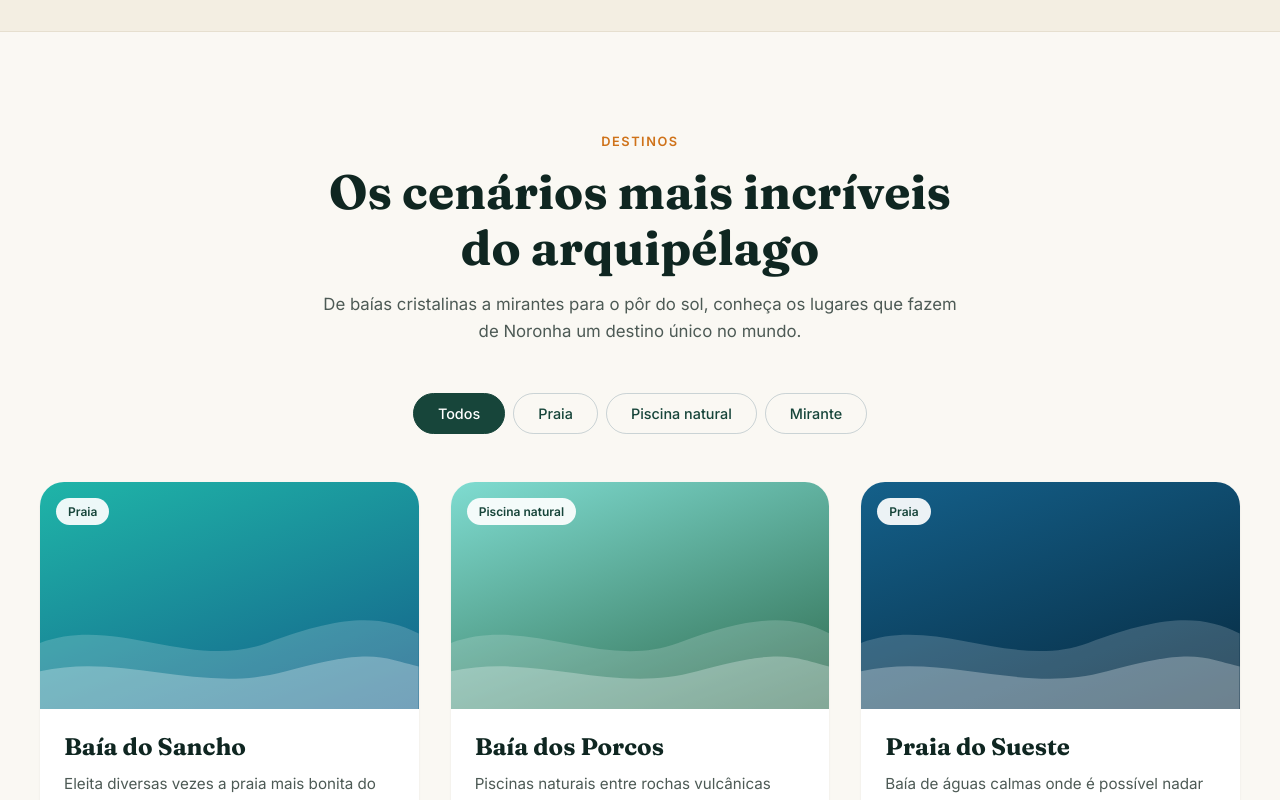
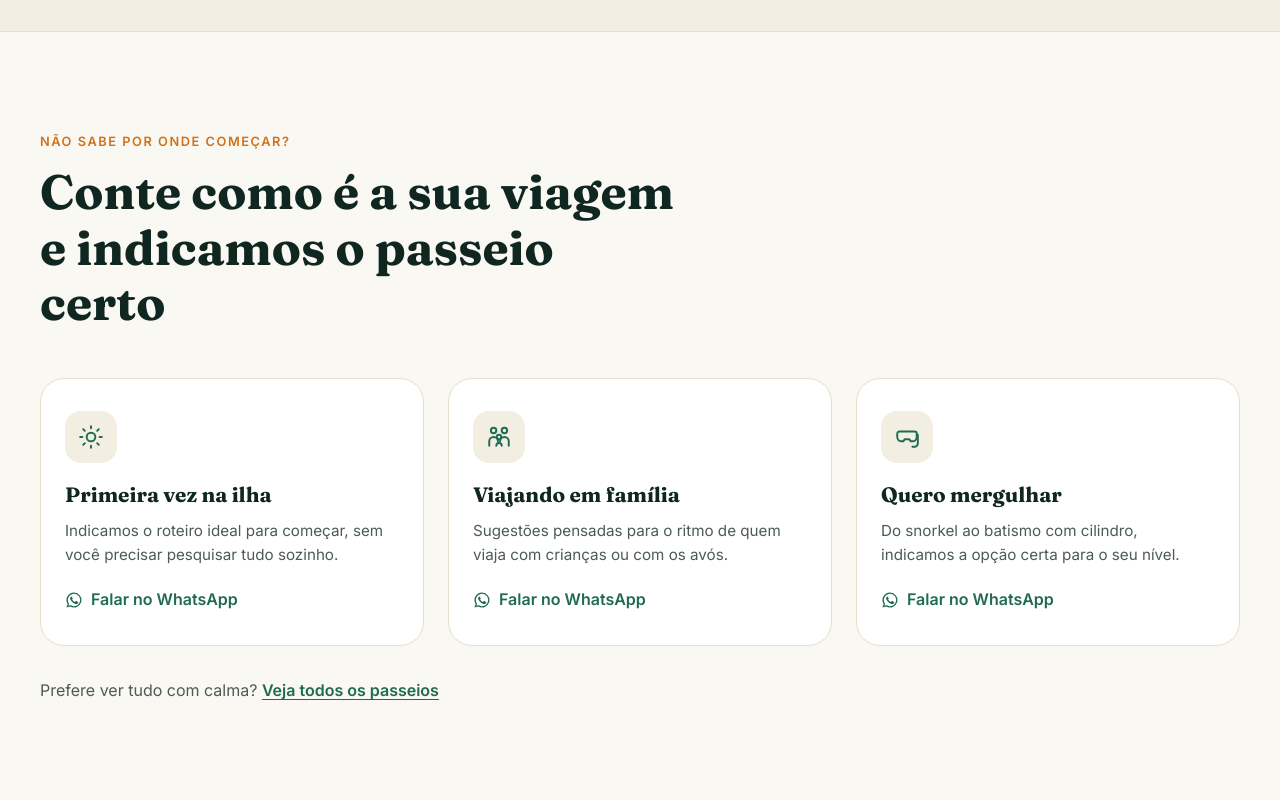
Before and after one commit to camilagermanoo/adrianoNoronha, a React (Vite) app: page / in a window 1280 px wide. Shown: the part 1120-1920 px from the top of the page. Built offline with nearby package versions, Linux system fonts and the light colour scheme.

Commit message:
feat(trip-profiles): add guided recommendations by traveler profile
- Add profile cards for first-time, family and diving travelers
- Open WhatsApp with a message tailored to each profile
- Allow SectionHeader to expose an id for aria-labelledby

```diff
--- a/src/App.tsx
+++ b/src/App.tsx
@@ -3,8 +3,9 @@ import { Footer } from './components/Footer/Footer'
 import { Header } from './components/Header/Header'
 import { Hero } from './components/Hero/Hero'
 import { TopBar } from './components/TopBar/TopBar'
+import { Tours } from './components/Tours/Tours'
+import { TripProfiles } from './components/TripProfiles/TripProfiles'
 import { TrustBar } from './components/TrustBar/TrustBar'
-import { Tours } from './components/Tours/Tours'
 import { WhatsAppFloat } from './components/WhatsAppFloat/WhatsAppFloat'
 
 function App() {
@@ -15,6 +16,7 @@ function App() {
       <main>
         <Hero />
         <TrustBar />
+        <TripProfiles />
         <Destinations />
         <Tours />
       </main>
--- a/src/components/SectionHeader/SectionHeader.tsx
+++ b/src/components/SectionHeader/SectionHeader.tsx
@@ -1,6 +1,7 @@
 import styles from './SectionHeader.module.css'
 
 interface SectionHeaderProps {
+  id?: string
   eyebrow: string
   title: string
   description?: string
@@ -9,6 +10,7 @@ interface SectionHeaderProps {
 }
 
 export function SectionHeader({
+  id,
   eyebrow,
   title,
   description,
@@ -18,7 +20,9 @@ export function SectionHeader({
   return (
     <header className={`${styles.header} ${styles[align]} ${styles[tone]}`}>
       <span className={styles.eyebrow}>{eyebrow}</span>
-      <h2 className={styles.title}>{title}</h2>
+      <h2 id={id} className={styles.title}>
+        {title}
+      </h2>
       {description && <p className={styles.description}>{description}</p>}
     </header>
   )
--- /dev/null
+++ b/src/components/TripProfiles/TripProfiles.module.css
@@ -0,0 +1,74 @@
+.section {
+  padding-block: var(--space-24) var(--space-16);
+}
+
+.grid {
+  display: grid;
+  grid-template-columns: repeat(auto-fit, minmax(260px, 1fr));
+  gap: var(--space-6);
+  list-style: none;
+}
+
+.card {
+  display: flex;
+  flex-direction: column;
+  gap: var(--space-3);
+  padding: var(--space-8) var(--space-6);
+  border: 1px solid var(--color-sand-300);
+  border-radius: var(--radius-lg);
+  background: var(--color-white);
+  transition:
+    border-color var(--transition-base),
+    box-shadow var(--transition-base);
+}
+
+.card:hover {
+  border-color: var(--color-forest-500);
+  box-shadow: var(--shadow-md);
+}
+
+.icon {
+  display: grid;
+  place-items: center;
+  width: 52px;
+  height: 52px;
+  margin-bottom: var(--space-2);
+  border-radius: var(--radius-md);
+  background: var(--color-sand-200);
+  color: var(--color-forest-500);
+}
+
+.title {
+  font-size: 1.3rem;
+}
+
+.description {
+  flex: 1;
+  font-size: 0.95rem;
+  color: var(--color-ink-600);
+}
+
+.link {
+  display: inline-flex;
+  align-items: center;
+  gap: var(--space-2);
+  margin-top: var(--space-2);
+  font-weight: 600;
+  color: var(--color-forest-500);
+}
+
+.link:hover {
+  color: var(--color-whatsapp-600);
+}
+
+.footnote {
+  margin-top: var(--space-8);
+  color: var(--color-ink-600);
+}
+
+.footnote a {
+  font-weight: 600;
+  color: var(--color-forest-500);
+  text-decoration: underline;
+  text-underline-offset: 3px;
+}
--- /dev/null
+++ b/src/components/TripProfiles/TripProfiles.tsx
@@ -0,0 +1,45 @@
+import { tripProfiles } from '../../data/tripProfiles'
+import { whatsAppLink } from '../../data/navigation'
+import { Icon } from '../Icon/Icon'
+import { SectionHeader } from '../SectionHeader/SectionHeader'
+import styles from './TripProfiles.module.css'
+
+export function TripProfiles() {
+  return (
+    <section className={styles.section} aria-labelledby="trip-profiles-title">
+      <div className="container">
+        <SectionHeader
+          id="trip-profiles-title"
+          eyebrow="Não sabe por onde começar?"
+          title="Conte como é a sua viagem e indicamos o passeio certo"
+          align="left"
+        />
+
+        <ul className={styles.grid}>
+          {tripProfiles.map((profile) => (
+            <li key={profile.id} className={styles.card}>
+              <span className={styles.icon}>
+                <Icon name={profile.icon} size={26} />
+              </span>
+              <h3 className={styles.title}>{profile.title}</h3>
+              <p className={styles.description}>{profile.description}</p>
+              <a
+                href={whatsAppLink(profile.message)}
+                target="_blank"
+                rel="noreferrer"
+                className={styles.link}
+              >
+                <Icon name="whatsapp" size={18} />
+                Falar no WhatsApp
+              </a>
+            </li>
+          ))}
+        </ul>
+
+        <p className={styles.footnote}>
+          Prefere ver tudo com calma? <a href="#passeios">Veja todos os passeios</a>
+        </p>
+      </div>
+    </section>
+  )
+}
--- /dev/null
+++ b/src/data/tripProfiles.ts
@@ -0,0 +1,34 @@
+import type { IconName } from '../components/Icon/Icon'
+
+export interface TripProfile {
+  id: string
+  icon: IconName
+  title: string
+  description: string
+  message: string
+}
+
+export const tripProfiles: TripProfile[] = [
+  {
+    id: 'primeira-vez',
+    icon: 'sun',
+    title: 'Primeira vez na ilha',
+    description:
+      'Indicamos o roteiro ideal para começar, sem você precisar pesquisar tudo sozinho.',
+    message: 'Olá! É minha primeira vez em Noronha. Qual passeio vocês recomendam para começar?',
+  },
+  {
+    id: 'familia',
+    icon: 'family',
+    title: 'Viajando em família',
+    description: 'Sugestões pensadas para o ritmo de quem viaja com crianças ou com os avós.',
+    message: 'Olá! Vou viajar em família para Noronha. Quais passeios são ideais para nós?',
+  },
+  {
+    id: 'mergulho',
+    icon: 'mask',
+    title: 'Quero mergulhar',
+    description: 'Do snorkel ao batismo com cilindro, indicamos a opção certa para o seu nível.',
+    message: 'Olá! Quero mergulhar em Noronha. Qual a melhor opção para o meu nível?',
+  },
+]
```
